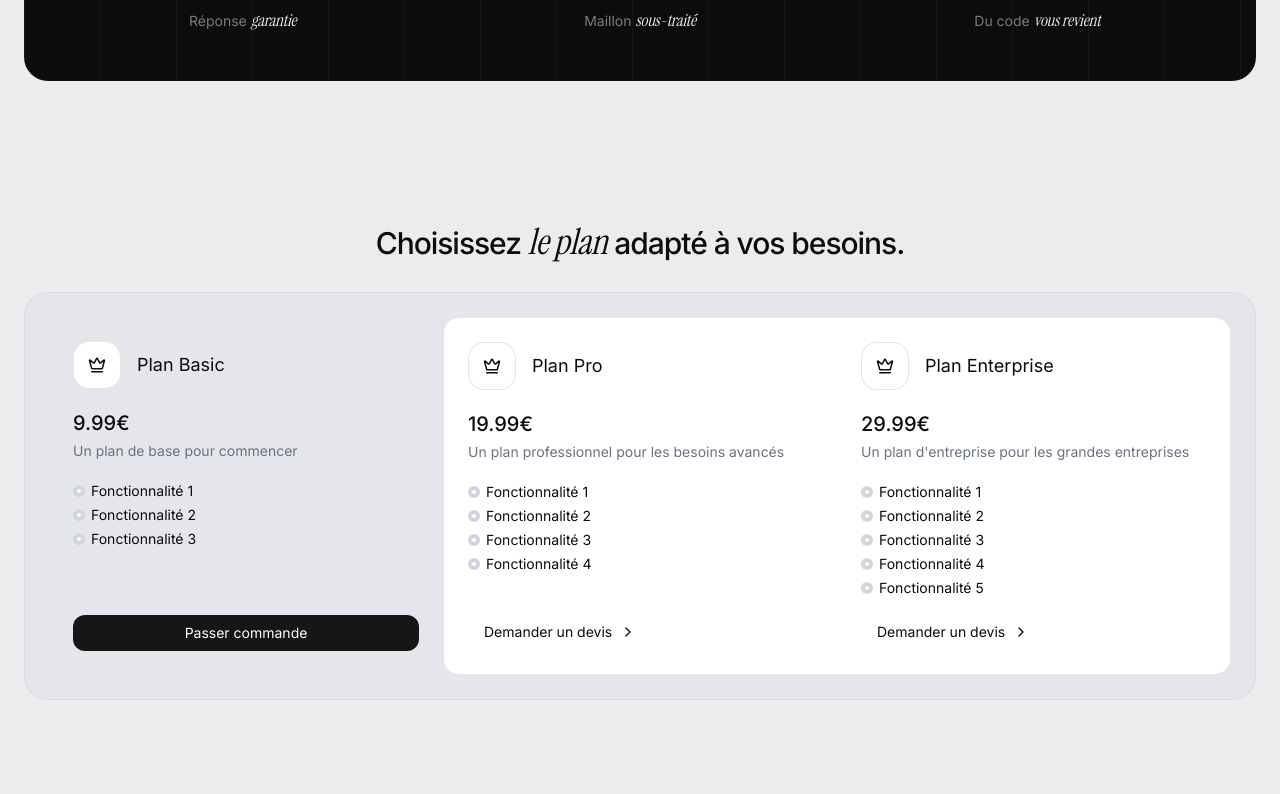
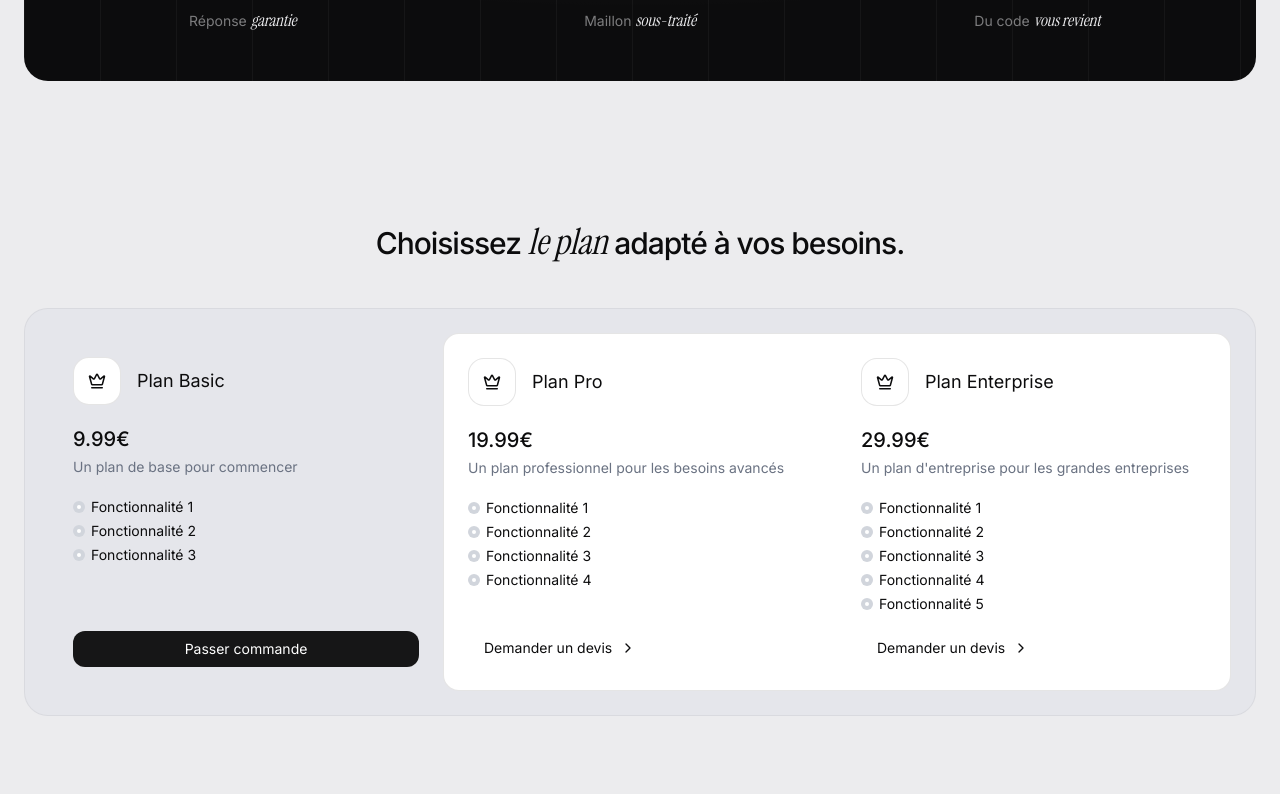
Before and after one commit to SZ-Developpement/website, a Next.js app: page / in a window 1280 px wide. Shown: the part 582-1376 px from the top of the page. Built offline with nearby package versions, Linux system fonts and the light colour scheme.

Commit message:
feat: améliorer l'espacement dans le composant PlanRate

```diff
--- a/components/section/plan-rate.tsx
+++ b/components/section/plan-rate.tsx
@@ -3,7 +3,10 @@ import PlansCard from "../plan/plans-card";
 
 export default function PlanRate() {
   return (
-    <Section id="plan-rate" contentClassName="flex flex-col items-center gap-8">
+    <Section
+      id="plan-rate"
+      contentClassName="flex flex-col items-center gap-12"
+    >
       <h1 className="text-3xl font-medium leading-[0.96] tracking-[-0.035em]">
         Choisissez{" "}
         <span className="serif text-[1.2em] font-normal">le plan</span> adapté à
```
